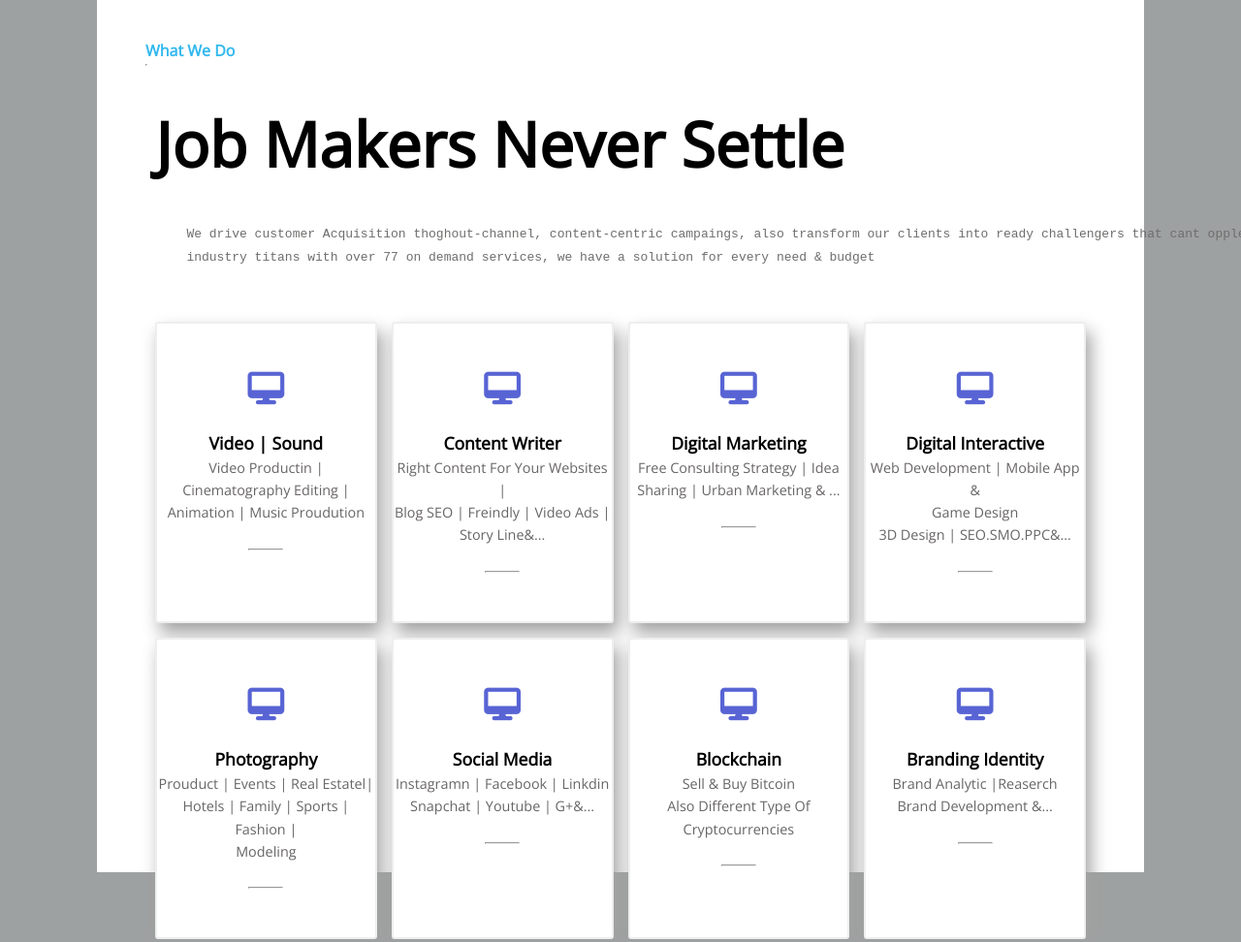
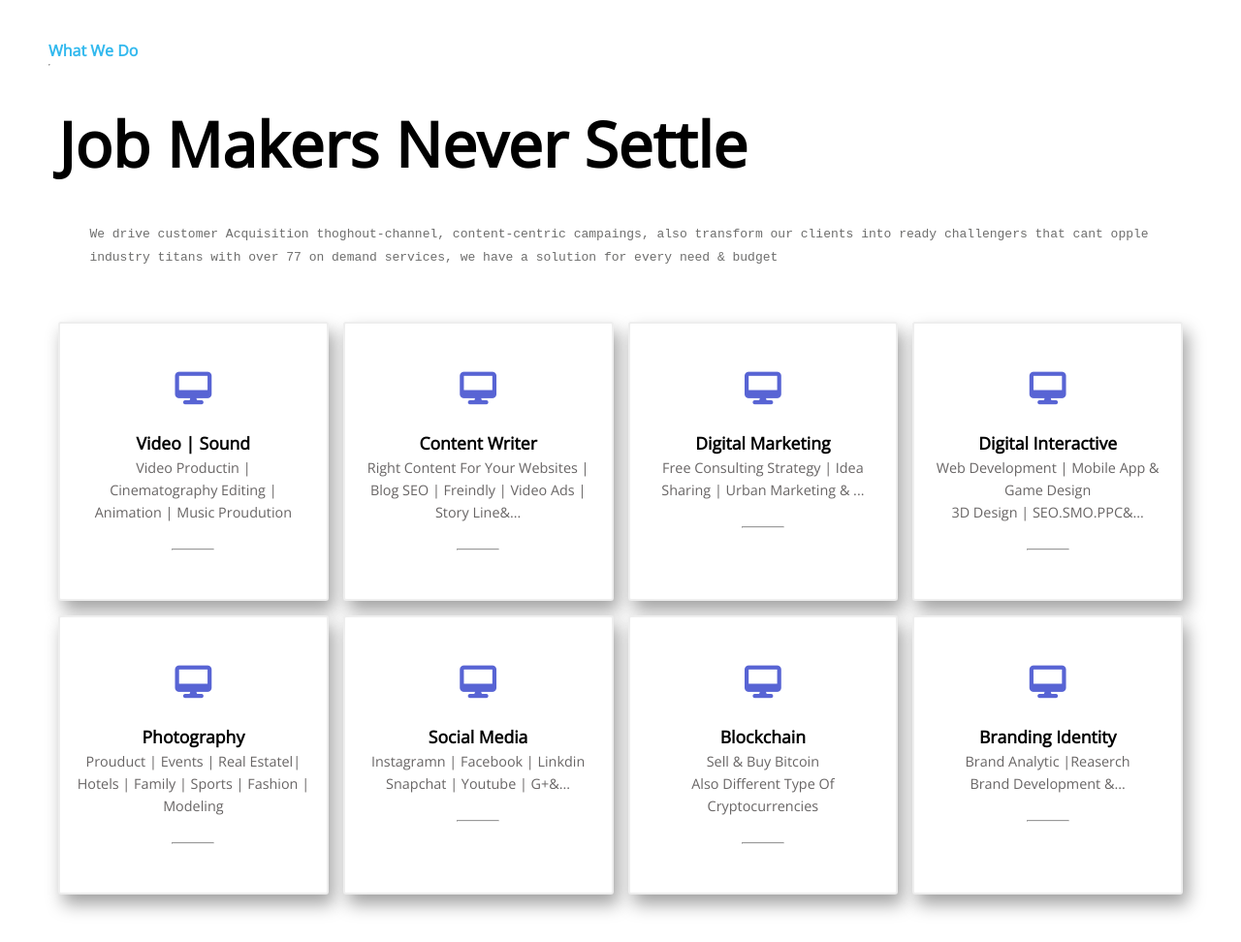
Before and after one commit to saramonjezi63/Motion2Frame, a plain HTML site: page index.html in a window 1280 px wide. Shown: the whole page at 97% size. Drawn offline with nearby package versions, Linux system fonts and the light colour scheme.

Commit message:
update
changed height to height-min

```diff
--- a/style.css
+++ b/style.css
@@ -8,7 +8,6 @@
 
 body {
   font-family: "Open Sans", sans-serif;
-  padding: 0px 100px;
   background-color: rgb(158, 161, 161);
   line-height: 1.6;
 }
@@ -17,7 +16,7 @@ body {
   background-color: white;
   padding: 30px;
   width: 100%;
-  height: 900px;
+  min-height: 100vh;
 }
 
 .container h1 {
```
